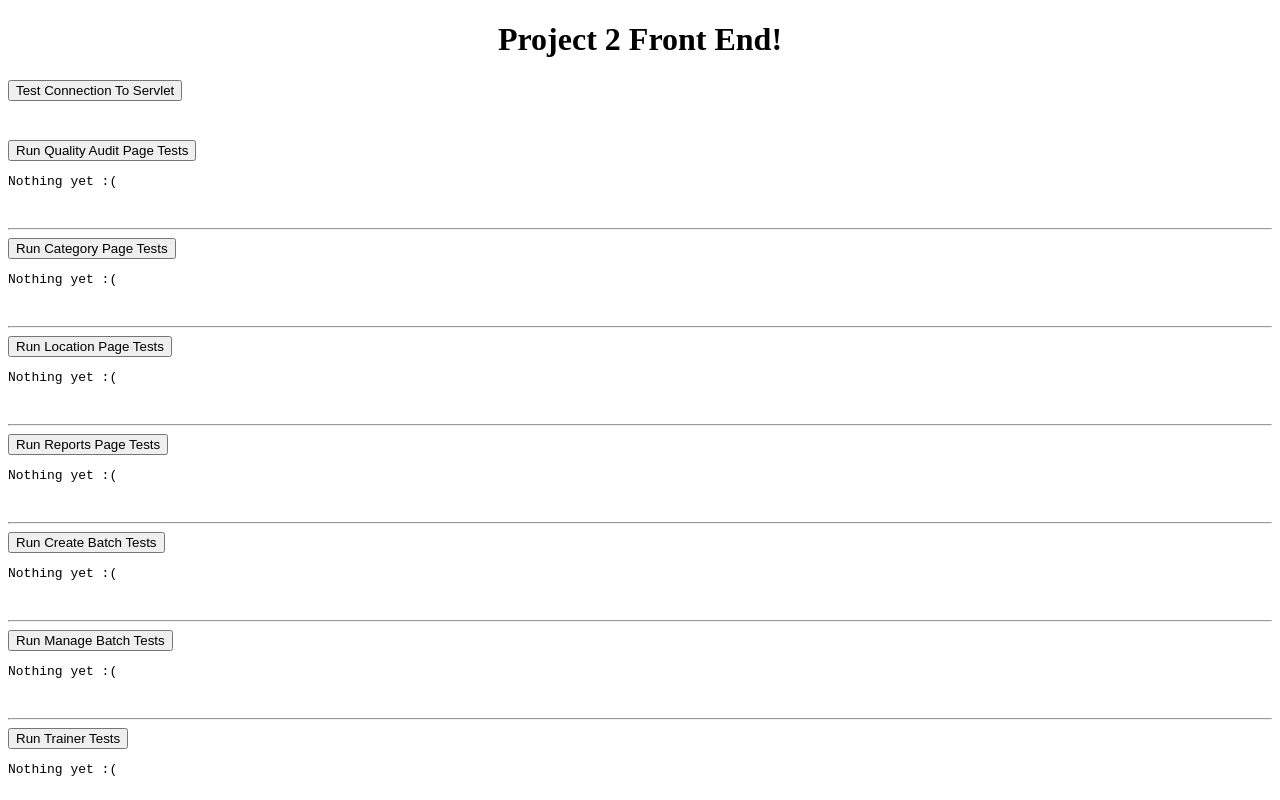
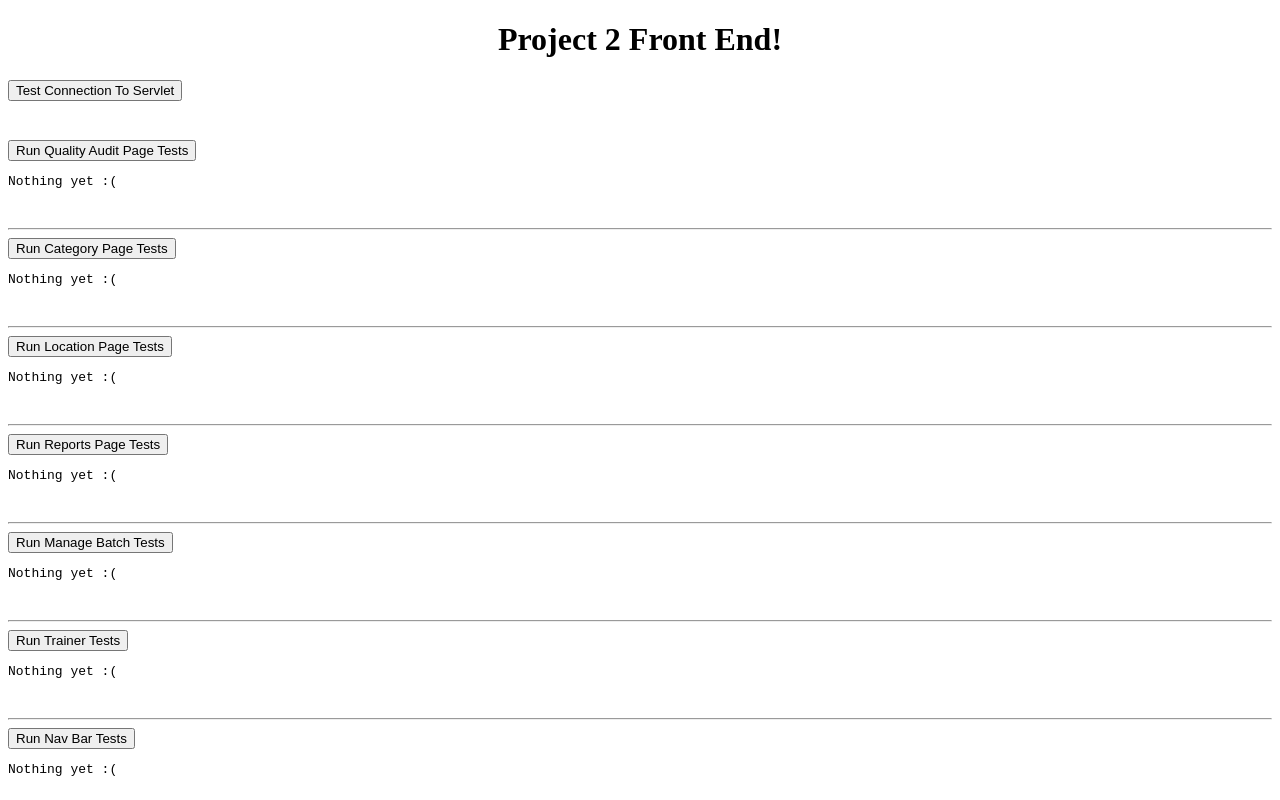
Before and after one commit to icavanaugh95/project2, an Angular app in the folder frontend/: page / in a window 1280 px wide. Shown: the top 800 px of the page. Built offline with nearby package versions, Linux system fonts and the light colour scheme.

Commit message:
tests needs work, comment out button for now

```diff
--- a/frontend/src/app/app.component.html
+++ b/frontend/src/app/app.component.html
@@ -18,9 +18,9 @@
 <button (click) = "getReportResults()">Run Reports Page Tests</button>
 <pre [innerHTML]="reportResults" *ngIf="reportResults"></pre><br>
 <hr>
-<button (click) = "getCreateBatchResults()">Run Create Batch Tests</button>
+<!-- <button (click) = "getCreateBatchResults()">Run Create Batch Tests</button>
 <pre [innerHTML]="createBatchResults" *ngIf="createBatchResults"></pre><br>
-<hr>
+<hr> -->
 <button (click) = "getManageBatchResults()">Run Manage Batch Tests</button>
 <pre [innerHTML]="manageBatchResults" *ngIf="manageBatchResults"></pre><br>
 <hr>
```
